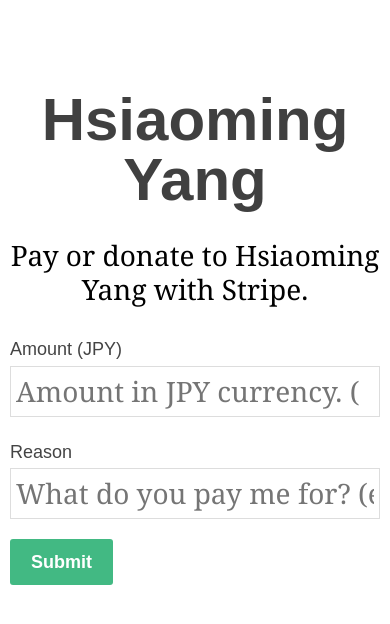
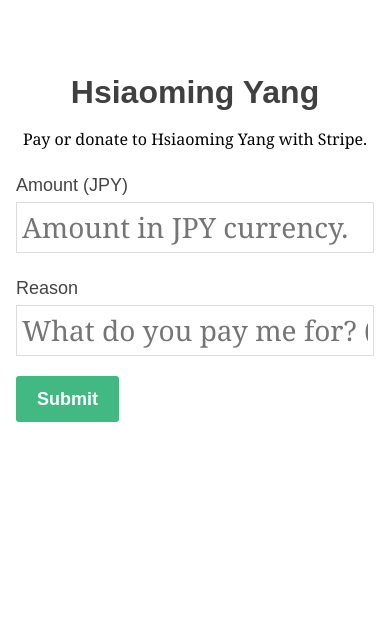
Before and after one commit to dsummersl/heroku-stripe, a Flask app: page / in a window 390 px wide. Shown: the top 624 px of the page. Run offline with Flask 2, Linux system fonts and the light colour scheme.

Commit message:
Improve design for index.html

```diff
--- a/templates/index.html
+++ b/templates/index.html
@@ -11,10 +11,13 @@
       -webkit-font-smoothing: antialiased;
     }
     body {
-      padding: 10px;
+      padding: 16px;
     }
     body * {
       box-sizing: border-box;
+    }
+    strong {
+      color: #42b983;
     }
     h1.heading {
       margin: 0 0 20px;
@@ -24,14 +27,14 @@
       line-height: 1;
     }
     p.heading {
-      font: 28px/34px Georgia, "Times New Roman", Palatino, serif;
+      font: 28px/1.4 Georgia, "Times New Roman", Palatino, serif;
       text-align: center;
     }
     .container {
       max-width: 680px;
       margin-left: auto;
       margin-right: auto;
-      padding-top: 80px;
+      padding-top: 60px;
     }
     .form-field {
       margin: 20px 0;
@@ -65,13 +68,21 @@
       text-align: center;
       padding: 30px 0;
     }
+    @media (max-width: 640px) {
+      h1.heading {
+        font-size: 32px;
+      }
+      p.heading {
+        font-size: 16px;
+      }
+    }
   </style>
 </head>
 <body>
   <div class="container">
     <h1 class="heading">Hsiaoming Yang</h1>
     {% if amount %}
-    <p class="heading">You are going to pay {{amount}} JPY to Hsiaoming Yang.</p>
+    <p class="heading">You are going to pay <strong>{{amount}}</strong> JPY for <strong>{{reason}}</strong>.</p>
     <form class="stripe-form" action="/charge" method="post">
       <script src="https://checkout.stripe.com/checkout.js" class="stripe-button"
         data-key="{{key}}"
```
